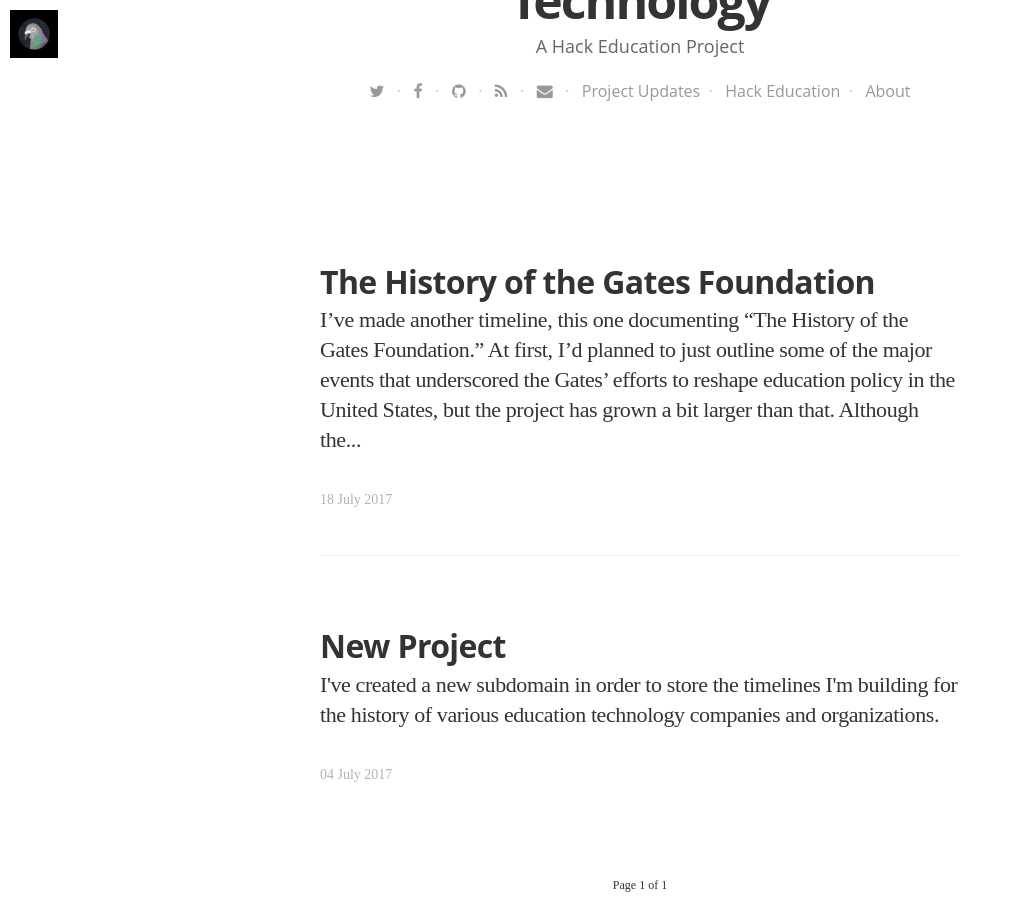
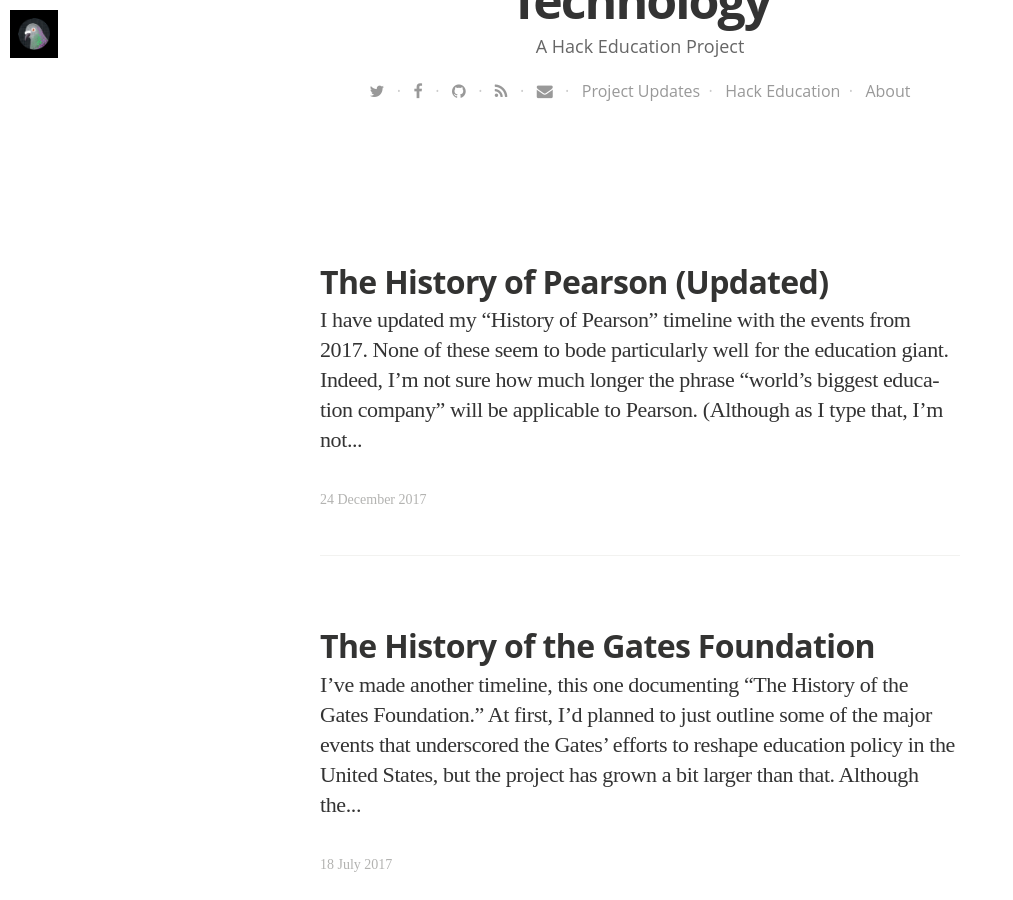
Before and after one commit to HackEducation/histories, a Jekyll site: the page built from blog/index.html, in a window 1280 px wide and 900 px high, scrolled down 609 px. Shown: the whole window, without its empty margins (0-1013 px from the left). Built offline with Jekyll 4.4.1, drawn with Linux system fonts in a browser that asks for light colours; nearby versions of some CDN libraries; some web fonts are replaced; the list of posts is cut into pages by our own code.

Commit message:
new article

```diff
--- a/_config.yml
+++ b/_config.yml
@@ -21,7 +21,7 @@
 author: 'Audrey Watters'
 author_image: "/assets/images/author.jpg"
 
-paginate:	5
+paginate:	10
 paginate_path: "/blog/page:num"
 permalink: /:categories/:year/:month/:day/:title
 
--- /dev/null
+++ b/_posts/2017-12-24-pearson.html
@@ -0,0 +1,11 @@
+---
+layout: post
+title: "The History of Pearson (Updated)"
+date: 2017-12-24 17:50:00 +0000
+tags:
+image: https://s3.amazonaws.com/hackedu/2017-12-24-peacock.jpg
+imagecredits: https://www.flickr.com/photos/da100fotos/14919775822
+---
+<p>I have updated my &#8220;<a href="http://history.hackeducation.com/pearson.html">History of Pearson</a>&#8221; timeline with the events from 2017. None of these seem to bode particularly well for the education giant. Indeed, I&#8217;m not sure how much longer the phrase &#8220;world&#8217;s biggest education company&#8221; will be applicable to Pearson. (Although as I type that, I&#8217;m not sure who would become &#8220;the biggest&#8221; in Pearson&#8217;s stead.) </p>
+
+<p>I talk a little bit about Pearson&#8217;s future in my end-of-year article on &#8220;<a href="http://hackeducation.com/2017/12/09/top-ed-tech-trends-platforms">the power of platforms</a>.&#8221; One of Pearson&#8217;s problems, I&#8217;d argue, is that it&#8217;s not a platform. It&#8217;s a content company. And it doesn&#8217;t seem to be doing that great in convincing folks that its new digital content is worth keeping the company afloat at its historical levels. (Those historic levels were enabled by Pearson the conglomerate. And as Pearson refocuses on digital education, it really has very few assets left to sell off.)</p>
```
